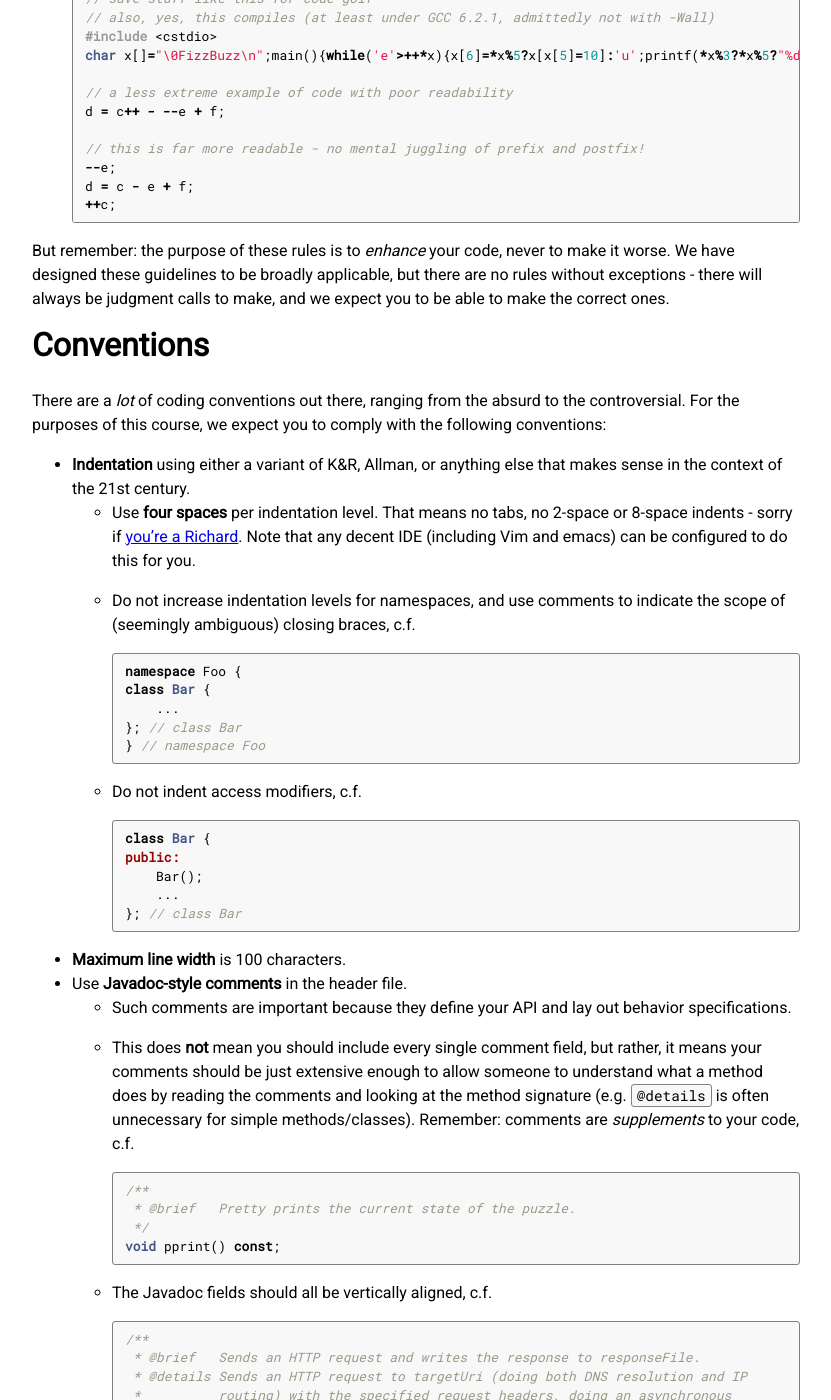
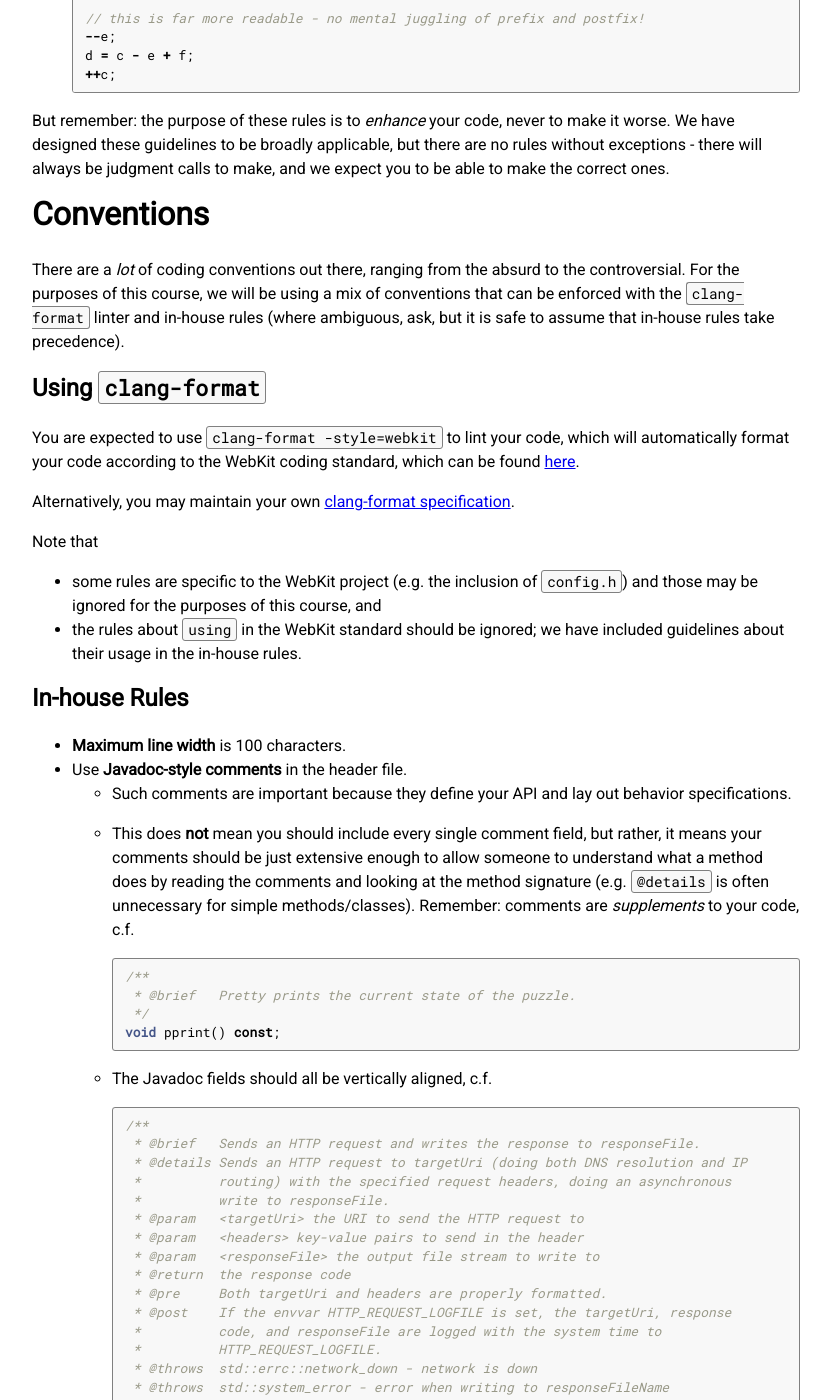
Before and after one commit to gbvandy/vuse-cs3251.github.io, a Jekyll site: the page built from style-guidelines.md, in a window 1280 px wide and 1400 px high, scrolled down 905 px. Shown: the whole window, without its empty margins (224-1055 px from the left). Built offline with Jekyll 4.4.1, drawn with Linux system fonts in a browser that asks for light colours; our own code applies the rules of GitHub Pages for plain Markdown files; some of the changed text lies outside the part shown.

Commit message:
add webkit rules to style guide

```diff
--- a/style-guidelines.md
+++ b/style-guidelines.md
@@ -1,7 +1,8 @@
-> We are authors. And one thing about authors is that they have readers... The next time you write a line of code, remember you are an author, writing for readers who will judge your effort.
->
-> <cite>Robert C. Martin, Clean Code</cite>
-
+---
+layout: default
+title: Style Guidelines
+author: Samuel Lijin
+---
 # Why?
 
 > The ratio of time spent reading code vs. writing code is well over 10 to 1.
@@ -41,28 +42,21 @@ But remember: the purpose of these rules is to *enhance* your code, never to mak
 
 # Conventions
 
-There are a *lot* of coding conventions out there, ranging from the absurd to the controversial. For the purposes of this course, we expect you to comply with the following conventions:
+There are a *lot* of coding conventions out there, ranging from the absurd to the controversial. For the purposes of this course, we will be using a mix of conventions that can be enforced with the `clang-format` linter and in-house rules (where ambiguous, ask, but it is safe to assume that in-house rules take precedence).
 
-* **Indentation** using either a variant of K&R, Allman, or anything else that makes sense in the context of the 21st century.
-    * Use **four spaces** per indentation level. That means no tabs, no 2-space or 8-space indents - sorry if [you're a Richard](https://www.youtube.com/watch?v=SsoOG6ZeyUI). Note that any decent IDE (including Vim and emacs) can be configured to do this for you.
-    * Do not increase indentation levels for namespaces, and use comments to indicate the scope of (seemingly ambiguous) closing braces, c.f.
+## Using `clang-format`
 
-      ~~~ c++
-      namespace Foo {
-      class Bar {
-          ...
-      }; // class Bar
-      } // namespace Foo
-      ~~~
-    * Do not indent access modifiers, c.f.
+You are expected to use `clang-format -style=webkit` to lint your code, which will automatically format your code according to the WebKit coding standard, which can be found [here](https://webkit.org/code-style-guidelines/).
 
-      ~~~ c++
-      class Bar {
-      public:
-          Bar();
-          ...
-      }; // class Bar
-      ~~~
+Alternatively, you may maintain your own [clang-format specification](http://clang.llvm.org/docs/ClangFormatStyleOptions.html).
+
+Note that
+
+* some rules are specific to the WebKit project (e.g. the inclusion of `config.h`) and those may be ignored for the purposes of this course, and
+* the rules about `using` in the WebKit standard should be ignored; we have included guidelines about their usage in the in-house rules.
+
+## In-house Rules
+
 * **Maximum line width** is 100 characters.
 * Use **Javadoc-style comments** in the header file.
     * Such comments are important because they define your API and lay out behavior specifications.
@@ -116,18 +110,10 @@ There are a *lot* of coding conventions out there, ranging from the absurd to th
           ...
       };
       ~~~
-* Always **use braces** to delimit the scope of control-flow statements, even when they can be one-lined, c.f.
-
-  ~~~ c++
-  while (prof.isTalking()) {
-      if (student.isAsleep()) {
-          prof.playPrankOn(student);
-      }
-      else if (student.isFallingAsleep()){
-          prof.giveDirtyLookTo(student);
-      }
-  }
-  ~~~
+* Namespace contamination is not acceptable. This means:
+  * You are not allowed to use `using namespace std;`; nor are you allowed to import the contents of any namespace into the current namespace. You *may* import specific methods/variables with `using std::cout;`.
+  * Global variables are banned.
+  * Use of global functions is limited to `main()`, `friend` operator overloads, and where specified in an assignment.
 
 # Structure
 
@@ -143,12 +129,6 @@ The use of both `.h` and `.cpp` files for the same bodies of code means that the
 * The `.h` and `.cpp` for the same class should bear a filename which matches the name of said class.
 * The order of member fields and functions should be preserved between the `.h` and the `.cpp` files.
 * Declarations of member functions in `.h` files should include the same parameter names used in the `.cpp` file.
-
-Contamination of the global namespace is also absolutely unacceptable which means:
-
-* You are not allowed to use `using namespace std;` (if you must, use `using std::cout;`).
-* Global variables are banned.
-* Use of global functions is limited to `main()` and operator overloads.
 
 ## Header Files
 
```
